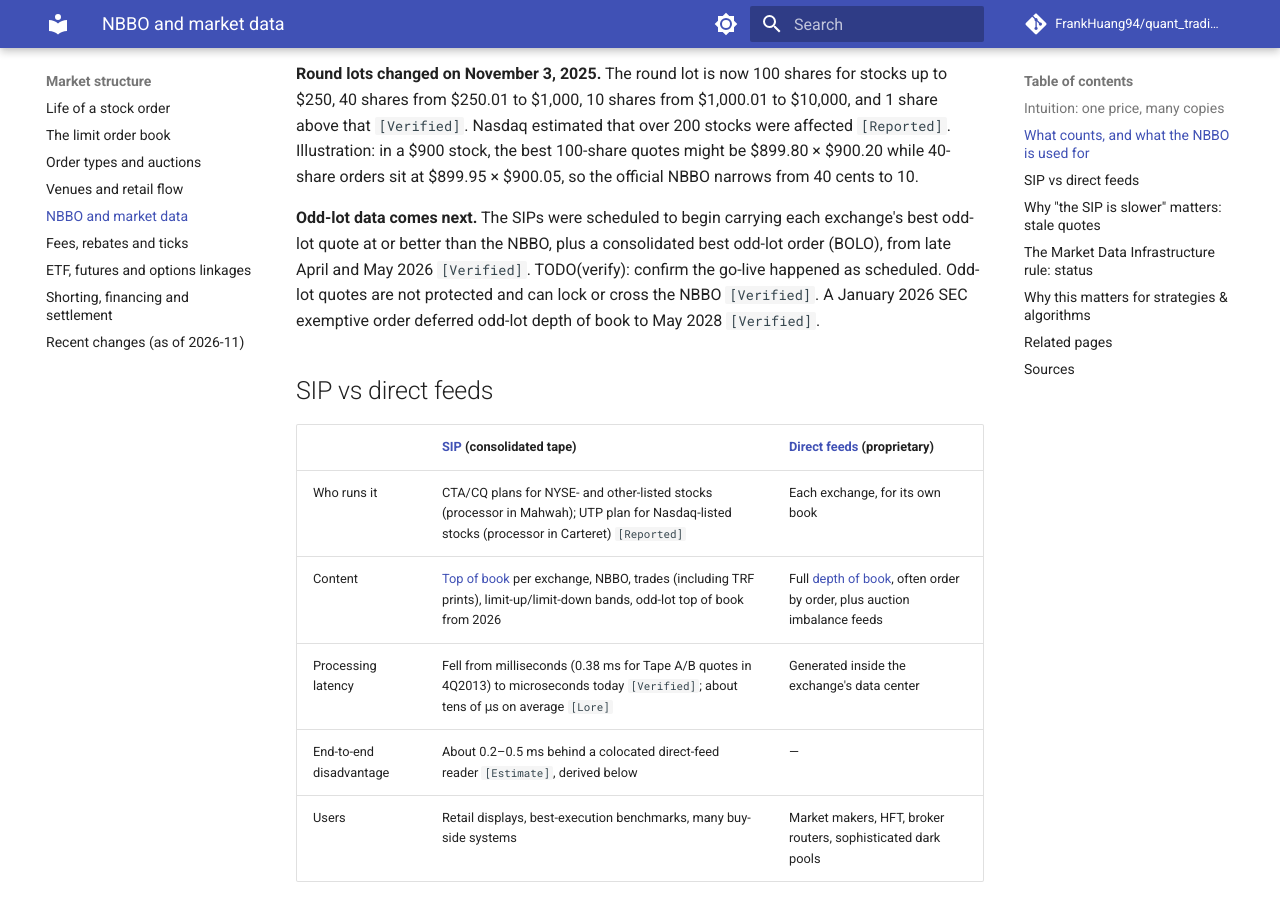
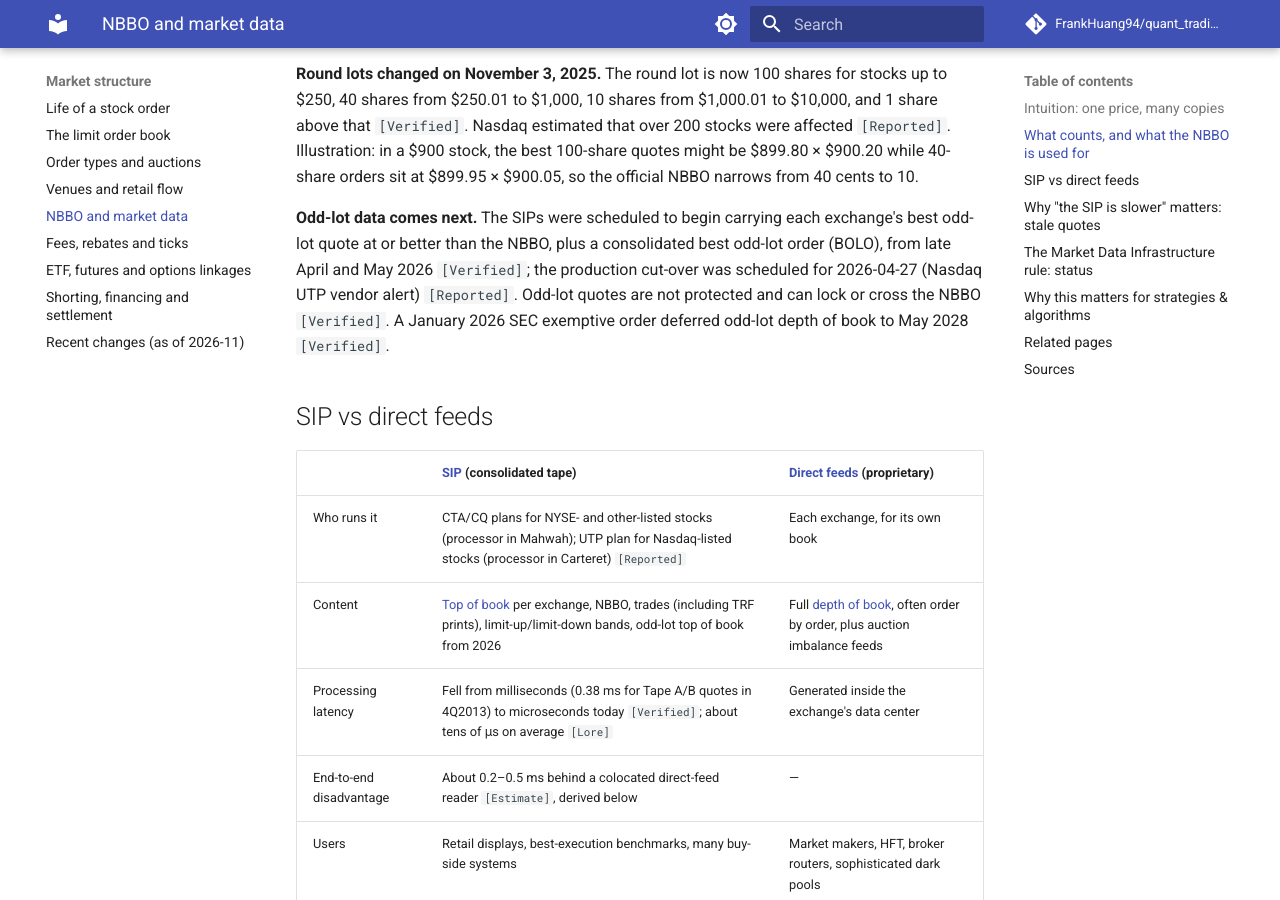
Before and after one commit to FrankHuang94/quant_trading_claude, an MkDocs documentation site: the page built from docs/01-market-structure/nbbo-and-market-data.md, in a window 1280 px wide and 900 px high, scrolled down 1100 px. Built offline with MkDocs 1.6.1 and Material for MkDocs 9.7.7, drawn with Linux system fonts in a browser that asks for light colours; comment, search, counter and statistics services are not loaded; some of the changed text lies outside the part shown.

Commit message:
module-01: resolve remaining TODO(verify) items; define the Core Path (24.7k words, 85% from 02-03)
Co-Authored-By: Claude Opus 5.5 <noreply@anthropic.com>
Claude-Session: https://claude.ai/code/session_015j6Et72LJg2LXywPZhKdrv

````diff
--- a/docs/01-market-structure/nbbo-and-market-data.md
+++ b/docs/01-market-structure/nbbo-and-market-data.md
@@ -24,7 +24,7 @@ Only **[protected quotes](../09-reference/glossary.md#protected-quote)** count:
 
 **Round lots changed on November 3, 2025.** The round lot is now 100 shares for stocks up to \$250, 40 shares from \$250.01 to \$1,000, 10 shares from \$1,000.01 to \$10,000, and 1 share above that `[Verified]`. Nasdaq estimated that over 200 stocks were affected `[Reported]`. Illustration: in a \$900 stock, the best 100-share quotes might be \$899.80 × \$900.20 while 40-share orders sit at \$899.95 × \$900.05, so the official NBBO narrows from 40 cents to 10.
 
-**Odd-lot data comes next.** The SIPs were scheduled to begin carrying each exchange's best odd-lot quote at or better than the NBBO, plus a consolidated best odd-lot order (BOLO), from late April and May 2026 `[Verified]`. TODO(verify): confirm the go-live happened as scheduled. Odd-lot quotes are not protected and can lock or cross the NBBO `[Verified]`. A January 2026 SEC exemptive order deferred odd-lot depth of book to May 2028 `[Verified]`.
+**Odd-lot data comes next.** The SIPs were scheduled to begin carrying each exchange's best odd-lot quote at or better than the NBBO, plus a consolidated best odd-lot order (BOLO), from late April and May 2026 `[Verified]`; the production cut-over was scheduled for 2026-04-27 (Nasdaq UTP vendor alert) `[Reported]`. Odd-lot quotes are not protected and can lock or cross the NBBO `[Verified]`. A January 2026 SEC exemptive order deferred odd-lot depth of book to May 2028 `[Verified]`.
 
 ## SIP vs direct feeds
 
@@ -86,7 +86,7 @@ The D.C. Circuit upheld it in 2022 `[Reported]`. Progress since:
 
 - The round-lot and odd-lot pieces were pulled forward by the September 2024 Regulation NMS amendments and are now live or scheduled `[Verified]`.
 - The consolidator half has stalled. A new consolidated-data (CT) Plan is meant to replace the three legacy plans. As of April 2026 its fee schedule was still in SEC proceedings, and the CTA, CQ and UTP plans still governed SIP data `[Verified]`.
-- TODO(verify): confirm that no competing consolidator has begun operating.
+- As of 2026-11 we found no public record of a competing consolidator operating under the 2020 Market Data Infrastructure rule `[Reported]`; check the SEC's Form CC filings for updates.
 
 ```mermaid
 timeline
@@ -117,6 +117,7 @@ timeline
 
 ## Sources
 
+- [Reported] Nasdaq Trader (2026-01-12). "UTP Vendor Alert: SIP odd-lot quotation dissemination, production launch 2026-04-27." UTP2026-2. <https://nasdaqtrader.com/TraderNews.aspx?id=UTP2026-2> (accessed 2026-11)
 - [Verified] Nasdaq Trader (2025-05-07). "UTP Trader News UTP2025-10: round lot changes" (price-tiered round lots). <https://www.nasdaqtrader.com/TraderNews.aspx?id=UTP2025-10> (accessed 2026-11)
 - [Verified] CTA Plan (2025). "CTA Round Lot Changes FAQ." <https://www.ctaplan.com/publicdocs/ctaplan/CTA_Round_Lot_Changes_FAQ.pdf> (accessed 2026-11)
 - [Reported] FlexTrade (2025-11-04). Note on the November 2025 round-lot implementation and tick-size delay. <https://flextrade.com/?p=16366> (accessed 2026-11)
````
Also changed, not shown: docs/01-market-structure/venues-and-retail-flow.md (+1 -1 lines), 1 other file.
